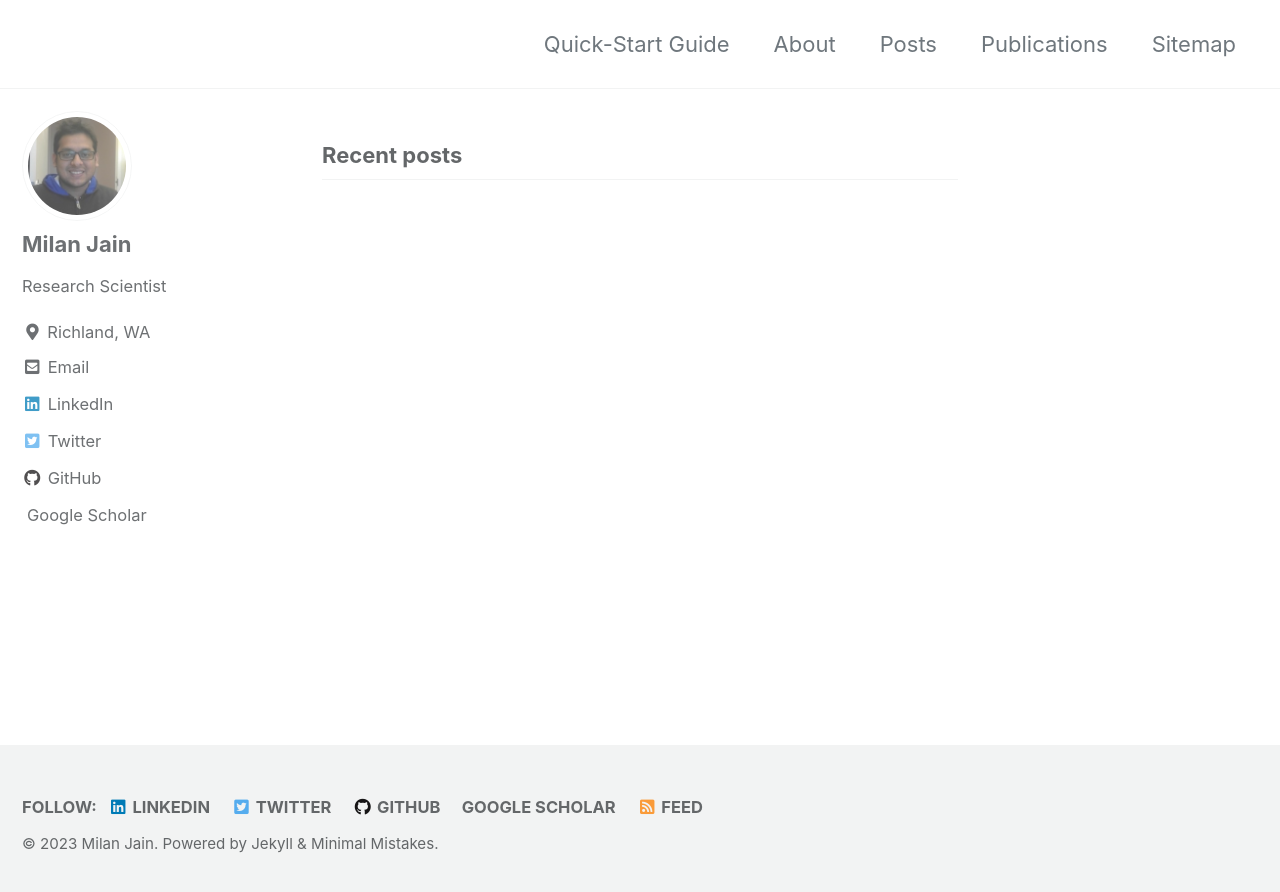
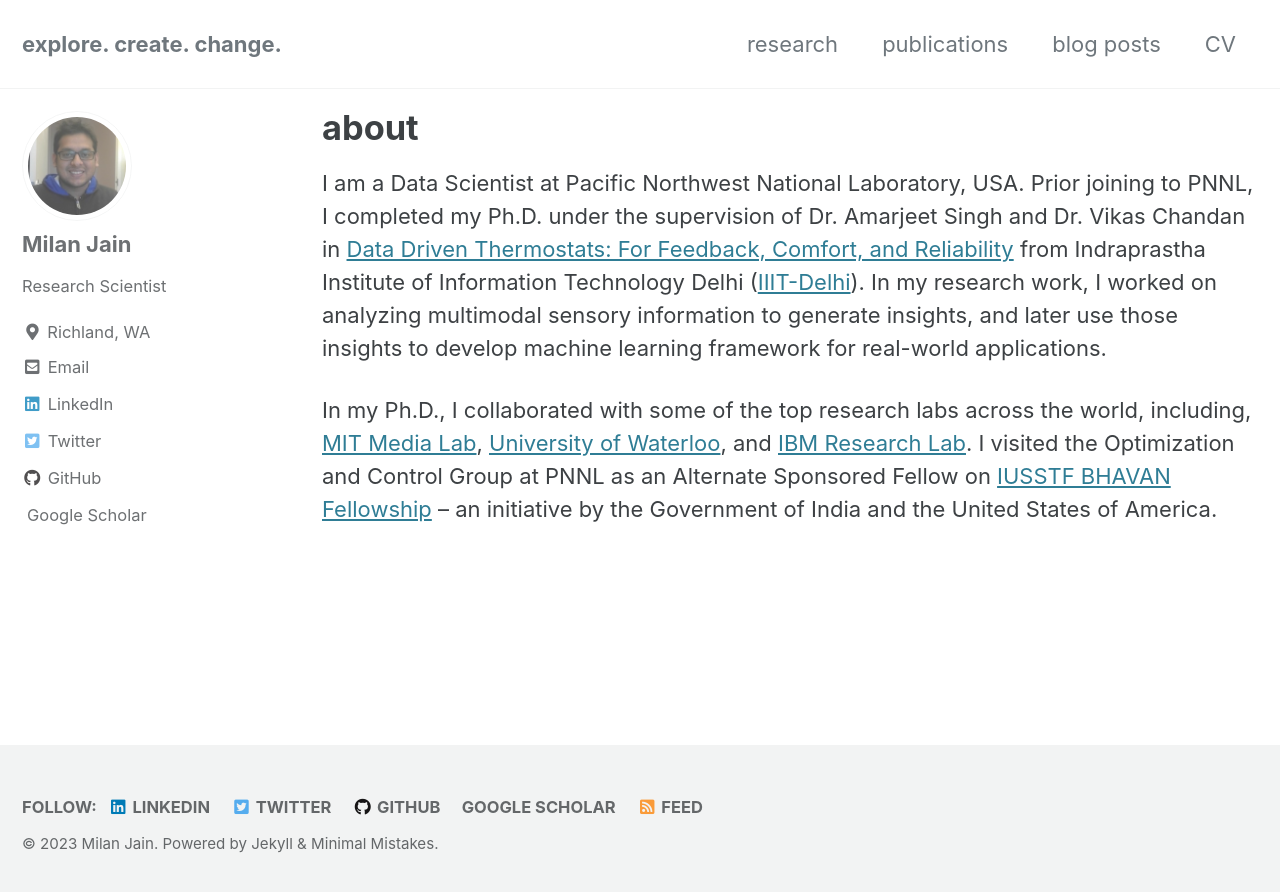
Before and after one commit to jainmilan/jainmilan.github.io, a Jekyll site: the page built from _pages/about.md, in a window 1280 px wide. Shown: the top 892 px of the page. Built offline with Jekyll 4.4.1, drawn with Linux system fonts in a browser that asks for light colours; cached includes are drawn as plain includes; the list of posts is cut into pages by our own code; a style sheet for code colours, icons or effects is not loaded.

Commit message:
about page

```diff
--- a/_config.yml
+++ b/_config.yml
@@ -10,23 +10,23 @@
 # Review documentation to determine if you should use `theme` or `remote_theme`
 # https://mmistakes.github.io/minimal-mistakes/docs/quick-start-guide/#installing-the-theme
 
-# theme                  : "minimal-mistakes-jekyll"
-# remote_theme           : "mmistakes/minimal-mistakes"
+theme                  : "minimal-mistakes-jekyll"
+remote_theme           : "mmistakes/minimal-mistakes"
 minimal_mistakes_skin    : "default" # "air", "aqua", "contrast", "dark", "dirt", "neon", "mint", "plum", "sunrise"
 
 # Site Settings
 locale                   : "en-US"
-title                    : ""
+title                    : "Milan Jain"
 title_separator          : "-"
 subtitle                 : # site tagline that appears below site title in masthead
 name                     : "Milan Jain"
-description              : "Personal webpage."
-url                      : # the base hostname & protocol for your site e.g. "https://mmistakes.github.io"
+description              : "Personal webpage for Milan Jain who is a Data Scientist at Pacific Northwest National Laboratory"
+url                      : https://jainmilan.github.io # the base hostname & protocol for your site e.g. "https://mmistakes.github.io"
 baseurl                  : # the subpath of your site, e.g. "/blog"
-repository               : # GitHub username/repo-name e.g. "mmistakes/minimal-mistakes"
+repository               : jainmilan/jainmilan.github.io # GitHub username/repo-name e.g. "mmistakes/minimal-mistakes"
 teaser                   : # path of fallback teaser image, e.g. "/assets/images/500x300.png"
 logo                     : # path of logo image to display in the masthead, e.g. "/assets/images/88x88.png"
-masthead_title           : # overrides the website title displayed in the masthead, use " " for no title
+masthead_title           : "explore. create. change." # overrides the website title displayed in the masthead, use " " for no title
 # breadcrumbs            : false # true, false (default)
 words_per_minute         : 200
 comments:
@@ -280,3 +280,14 @@ defaults:
       comments: # true
       share: true
       related: true
+  # _pages
+  - scope:
+      path: "_pages"
+      type: pages
+    values:
+      layout: single
+      author_profile: true
+      read_time: true
+      comments: # true
+      share: true
+      related: true
--- /dev/null
+++ b/_pages/about.md
@@ -0,0 +1,10 @@
+---
+title: "about"
+layout: archive
+permalink: /
+classes: wide
+---
+
+I am a Data Scientist at Pacific Northwest National Laboratory, USA. Prior joining to PNNL, I completed my Ph.D. under the supervision of Dr. Amarjeet Singh and Dr. Vikas Chandan in [Data Driven Thermostats: For Feedback, Comfort, and Reliability](https://repository.iiitd.edu.in/xmlui/handle/123456789/795) from Indraprastha Institute of Information Technology Delhi ([IIIT-Delhi](https://www.iiitd.ac.in/)). In my research work, I worked on analyzing multimodal sensory information to generate insights, and later use those insights to develop machine learning framework for real-world applications.
+
+In my Ph.D., I collaborated with some of the top research labs across the world, including, [MIT Media Lab](https://www.media.mit.edu/), [University of Waterloo](https://uwaterloo.ca/), and [IBM Research Lab](https://research.ibm.com/labs/india). I visited the Optimization and Control Group at PNNL as an Alternate Sponsored Fellow on [IUSSTF BHAVAN Fellowship](https://iusstf.org/building-energy-efficiency-higher-advanced-network-fellowship) – an initiative by the Government of India and the United States of America.
--- a/index.html
+++ /dev/null
@@ -1,4 +0,0 @@
----
-layout: home
-author_profile: true
----
```
Also changed, not shown: _data/navigation.yml (+6 -8 lines).
